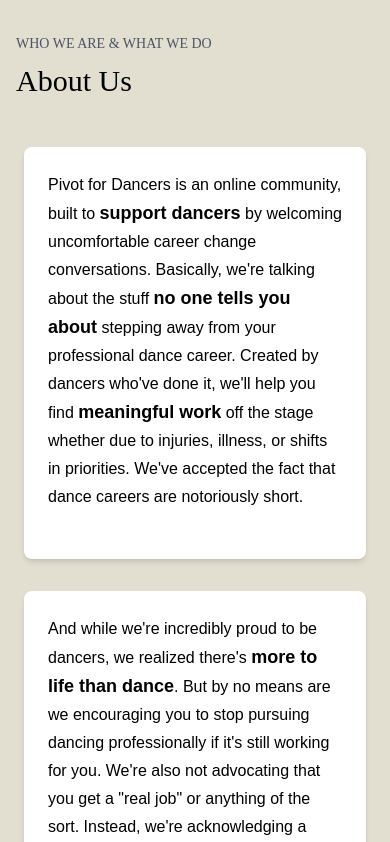
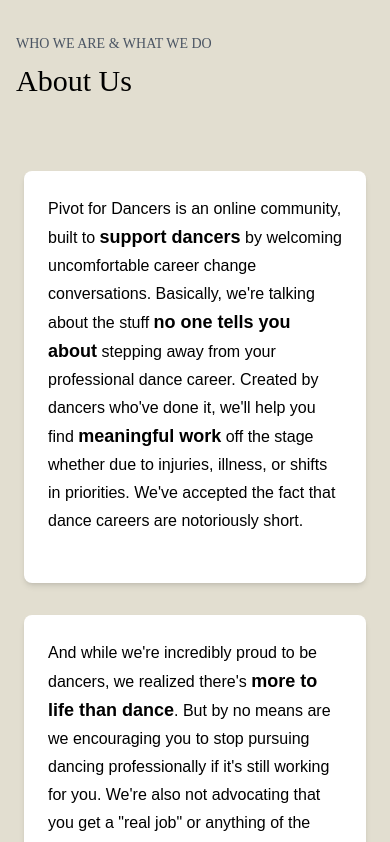
Before and after one commit to IsaacCavallaro/pivot-for-dancers, a React (Create React App) app: page / in a window 390 px wide. Shown: the part 3140-3982 px from the top of the page. Built offline with nearby package versions, Linux system fonts and the light colour scheme; a web font is replaced by a local one.

Commit message:
More styling

```diff
--- a/src/components/About.tsx
+++ b/src/components/About.tsx
@@ -49,10 +49,10 @@
           </h1>
         </div>
         {/* Card Layout */}
-        <div className="dark:bg-gray-700 rounded-lg shadow-lg p-6 md:p-8">
-          <div className="flex flex-col md:flex-row gap-8">
+        <div className="dark:bg-gray-700 rounded-lg shadow-lg p-6 md:p-8 pt-2">
+          <div className="flex flex-col gap-8 md:flex-row pt-10">
             {/* Text Column 1 */}
-            <animated.div style={textAnimation} className="flex-1 bg-white rounded-lg shadow-md p-6">
+            <animated.div style={textAnimation} className="flex-1 bg-white rounded-lg shadow-md p-6 md:p-8">
               <div className="text-black font-montserrat">
                 <p className="mb-6 leading-7">
                   Pivot for Dancers is an online community, built to <span className="text-lg font-bold">support dancers</span> by welcoming uncomfortable career change conversations.
@@ -64,7 +64,7 @@
             </animated.div>
 
             {/* Text Column 2 */}
-            <animated.div style={textAnimation} className="flex-1 bg-white rounded-lg shadow-md p-6">
+            <animated.div style={textAnimation} className="flex-1 bg-white rounded-lg shadow-md p-6 md:p-8">
               <div className="text-black font-montserrat">
                 <p className="mb-6 leading-7">
                   And while we're incredibly proud to be dancers, we realized there's <span className="text-lg font-bold">more to life than dance</span>.
@@ -75,7 +75,7 @@
             </animated.div>
 
             {/* Iframe Section */}
-            <animated.div style={iframeAnimation} className="flex-1 bg-white rounded-lg shadow-md p-6">
+            <animated.div style={iframeAnimation} className="flex-1 bg-white rounded-lg shadow-md p-6 md:p-8">
               <div className="relative w-full pt-[140%] bg-gray-100 rounded-lg overflow-hidden">
                 <iframe
                   src="https://instagram.com/pivotfordancers/embed"
```
